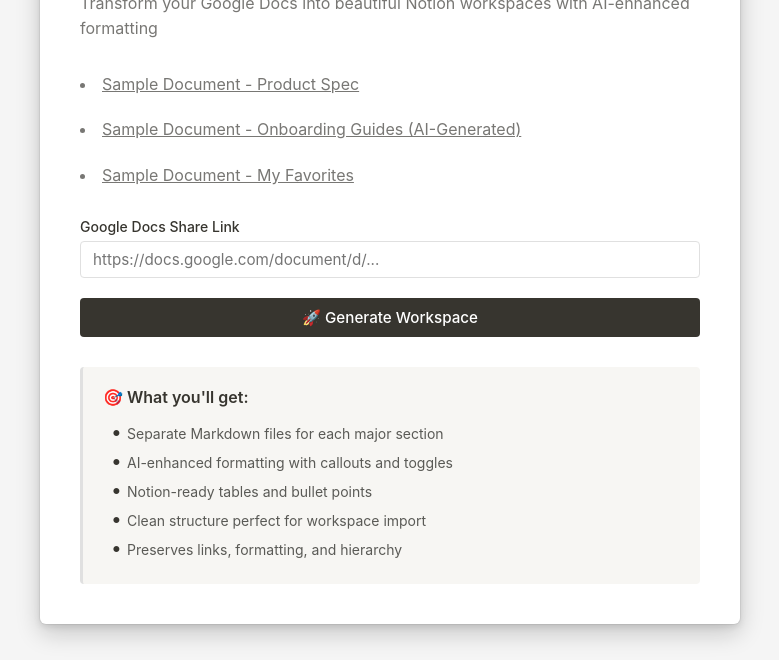
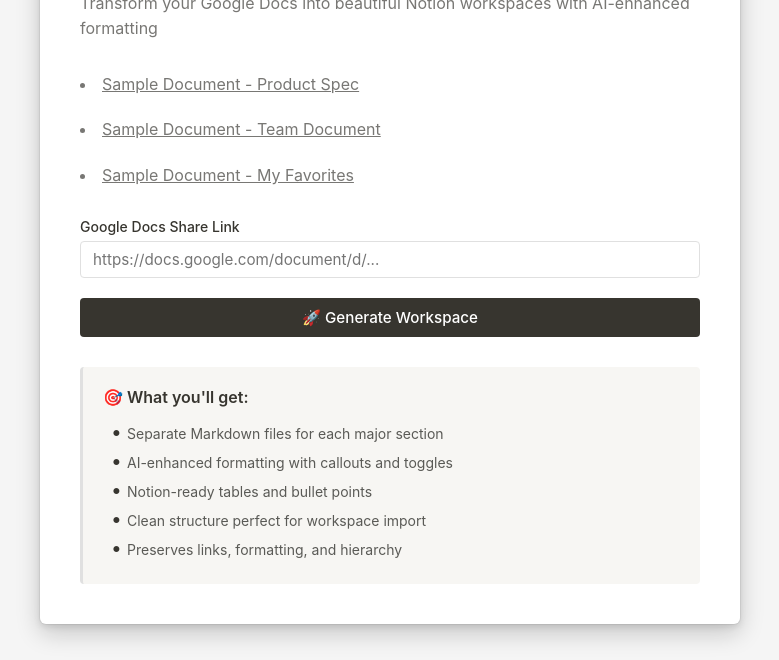
Before and after one commit to elnukk/docs2notion, a website built with Vite: page index.html in a window 1280 px wide. Shown: the part 140-800 px from the top of the page, without its empty margins (250-1029 px from the left). Built offline with nearby package versions, Linux system fonts and the light colour scheme; no server answers.

Commit message:
Update index.html

```diff
--- a/index.html
+++ b/index.html
@@ -18,8 +18,8 @@
         <li><a href="https://docs.google.com/document/d/1MqVyIaWTEPpvM0SWJs0Qsp_lr_BU_BhfkPVhoxTTEPc/edit?usp=sharing">Sample
                 Document - Product Spec</a></li>
         <br>
-        <li><a href="https://docs.google.com/document/d/1uk5nJ587iTaOcKBm3tVUKY-AmKmg13Ni4wjQIgoGTjU/edit?usp=sharing">Sample
-                Document - Onboarding Guides (AI-Generated)</a></li>
+        <li><a href="https://docs.google.com/document/d/1Jgp0Hwui3vZIx1NvqSBdgFniD7XBlshg1B-TpRMWQT0/edit?usp=sharing">Sample
+                Document - Team Document</a></li>
         <br>
         <li><a href="https://docs.google.com/document/d/1iilaYmQCuP47kCaUu9-AU0iYbgHfZu3dvfQFfJG3vRU/edit?usp=sharing">Sample
                 Document - My Favorites</a></li>
```
